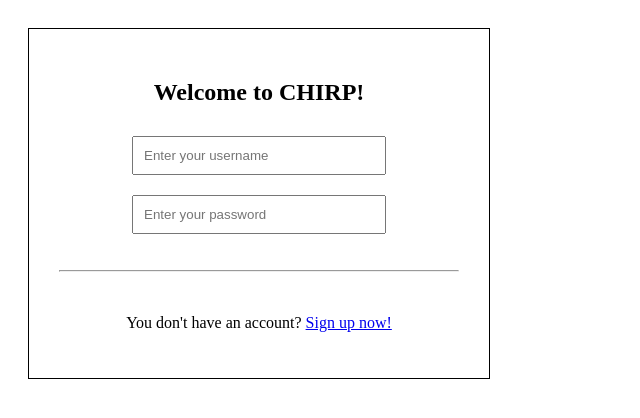
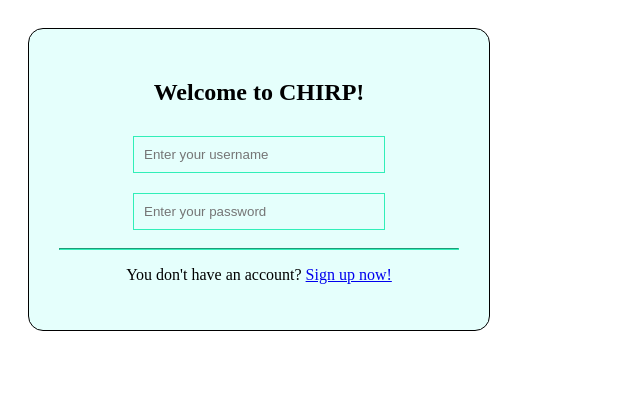
Before and after one commit to KaruzG/chirp, a PHP site: page /public/pages/login.html in a window 1280 px wide. Shown: the top 418 px of the page, without its empty margins (0-640 px from the left). Run offline with PHP 8.4, Linux system fonts and the light colour scheme.

Commit message:
Added some colors to vars.css, made some changes in styles (login.scss)

```diff
--- a/public/css/login.css
+++ b/public/css/login.css
@@ -1,3 +1,4 @@
+@import 'vars.css';
 .page {
   display: grid;
   grid-template-columns: 1fr;
@@ -14,6 +15,8 @@
   margin: 20px;
   padding: 30px;
   grid-area: main;
+  border-radius: 15px;
+  background-color: var(--lightBg);
 }
 
 .heading {
@@ -31,6 +34,12 @@
   padding: 10px;
   min-width: 230px;
   max-width: 400px;
+  background-color: var(--lightBg);
+  border: 1px solid var(--details);
+}
+
+hr {
+  border-color: var(--details);
 }
 
 .create {
--- a/public/css/login.scss
+++ b/public/css/login.scss
@@ -1,3 +1,4 @@
+@import 'vars.css';
 .page{
     display: grid;
     grid-template-columns: 1fr;
@@ -16,6 +17,8 @@
     margin: 20px;
     padding: 30px;
     grid-area: main;
+    border-radius: 15px;
+    background-color: var(--lightBg);
 }
 
 .heading{
@@ -32,7 +35,13 @@
         padding: 10px;
         min-width: 230px;
         max-width: 400px;
+        background-color: var(--lightBg);
+        border: 1px solid var(--details);
     }
+}
+
+hr{
+    border-color: var(--details);
 }
 
 .create{
--- a/public/css/vars.css
+++ b/public/css/vars.css
@@ -7,6 +7,8 @@
         /* GREEN */
         --mainGreen: #08887d;
         --chirpLightGreen: #bbf0eb;
+        --lightBg: #e5fffc;
+        --details: #31efb8;
 
     /* SHADOWS */
         /* TEXT */
--- a/public/pages/login.html
+++ b/public/pages/login.html
@@ -16,14 +16,12 @@
             <div class="heading">
                 <h2>Welcome to CHIRP!</h2>
             </div>
-            <div class=".container">
+            <div class="container">
                 <form class="form" action="POST">
                     <input id="username" type="text" placeholder="Enter your username"></input>
                     <input id="password" type="text" placeholder="Enter your password"></input>
                 </form>
-                <br>
                 <hr>
-                <br>
                 <div class="create">
                     <p>You don't have an account? <a href="#">Sign up now!</a></p>
                 </div>
```
Also changed, not shown: 1 other file.
